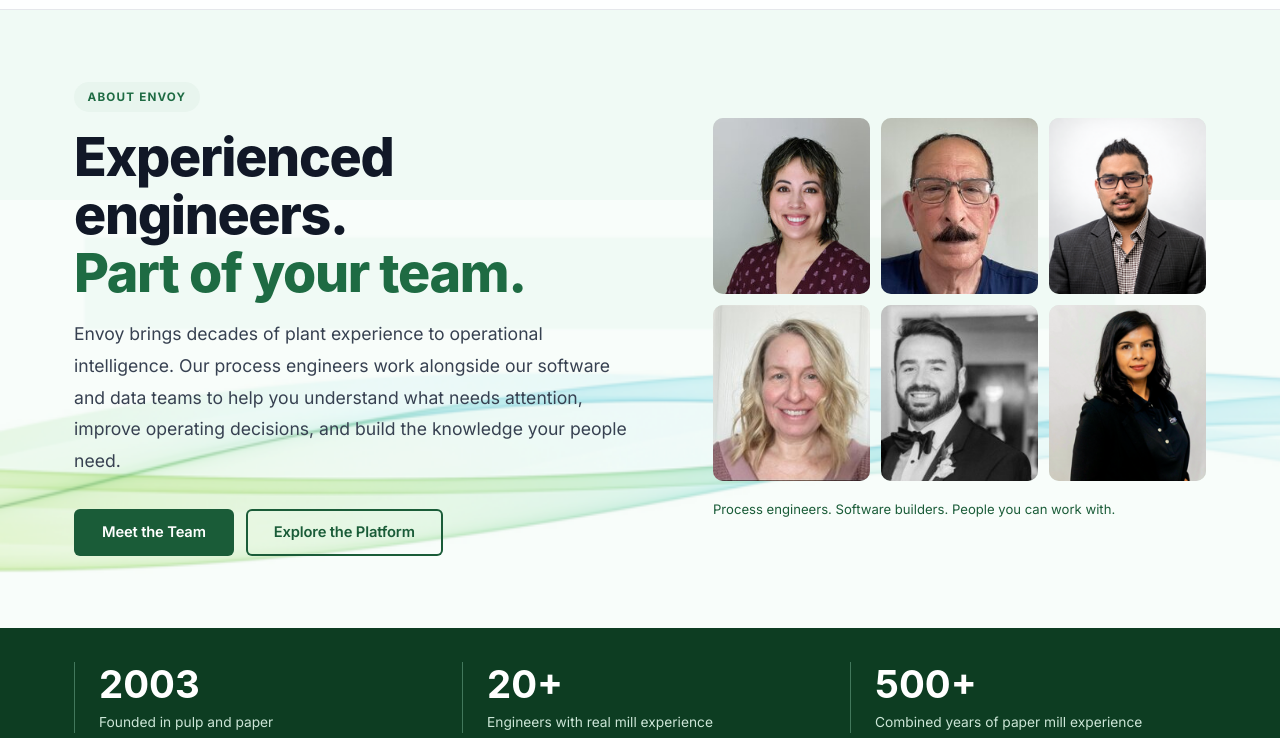
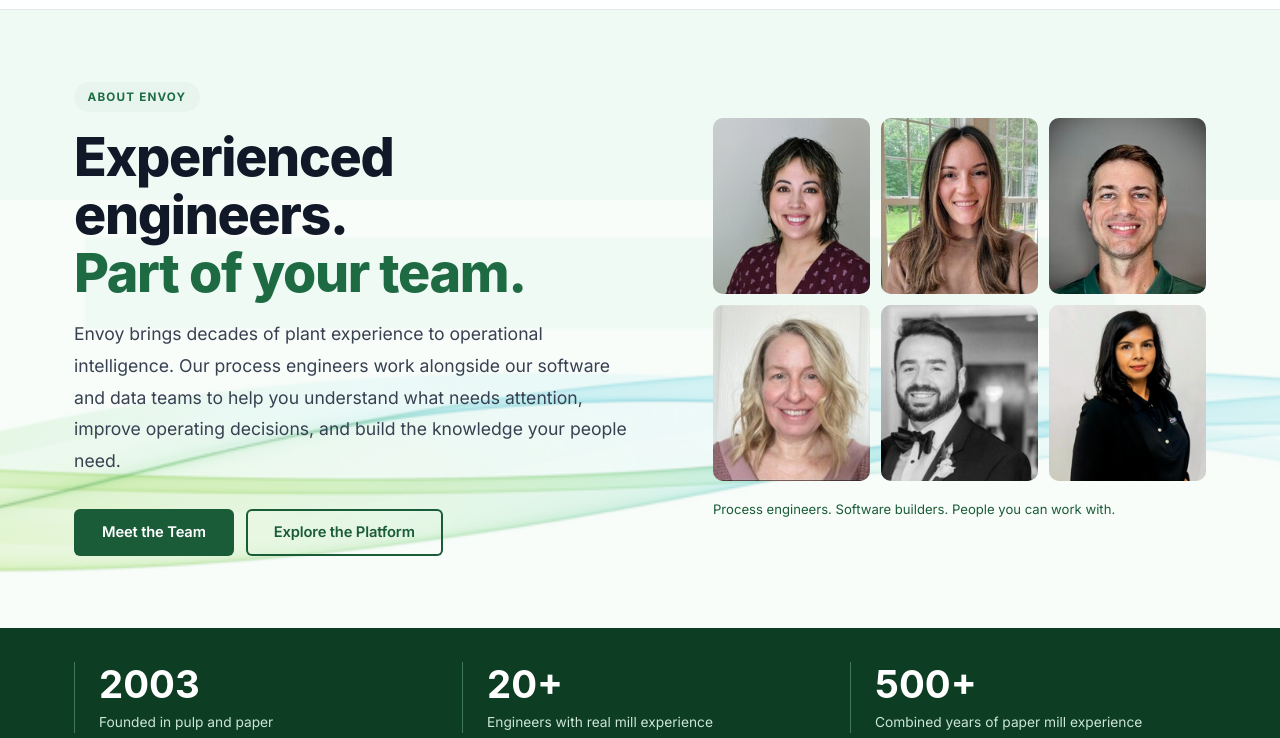
Before and after one commit to Envoy-Development/envoy-website, a plain HTML site: page site/about.html in a window 1280 px wide. Shown: the part 62-800 px from the top of the page. Drawn offline with Linux system fonts and the light colour scheme; a web font is replaced by a local one.

Commit message:
Picture Swaps

```diff
--- a/site/about.html
+++ b/site/about.html
@@ -52,8 +52,8 @@
       </div>
       <figure class="about-portrait-mosaic">
         <div class="mosaic-grid"><img src="assets/team/april-barnhart.jpg" alt="April Barnhart" width="200" height="300" decoding="async" />
-<img src="assets/team/tom-conte.jpg" alt="Tom Conte" width="200" height="240" decoding="async" />
-<img src="assets/team/sandip-neupane.png" alt="Sandip Neupane" width="200" height="250" decoding="async" />
+<img src="assets/team/alyssa-burkard.jpg" alt="Alyssa Burkard" width="200" height="267" decoding="async" />
+<img src="assets/team/todd-miller.jpg" alt="Todd Miller" width="200" height="282" decoding="async" />
 <img src="assets/team/jessica-rankin.jpg" alt="Jessica Rankin" width="200" height="199" decoding="async" />
 <img src="assets/team/derek-hyyppa.jpg" alt="Derek Hyyppa" width="200" height="319" decoding="async" />
 <img src="assets/team/monica-bastola.png" alt="Monica Bastola" width="200" height="245" decoding="async" /></div>
```
